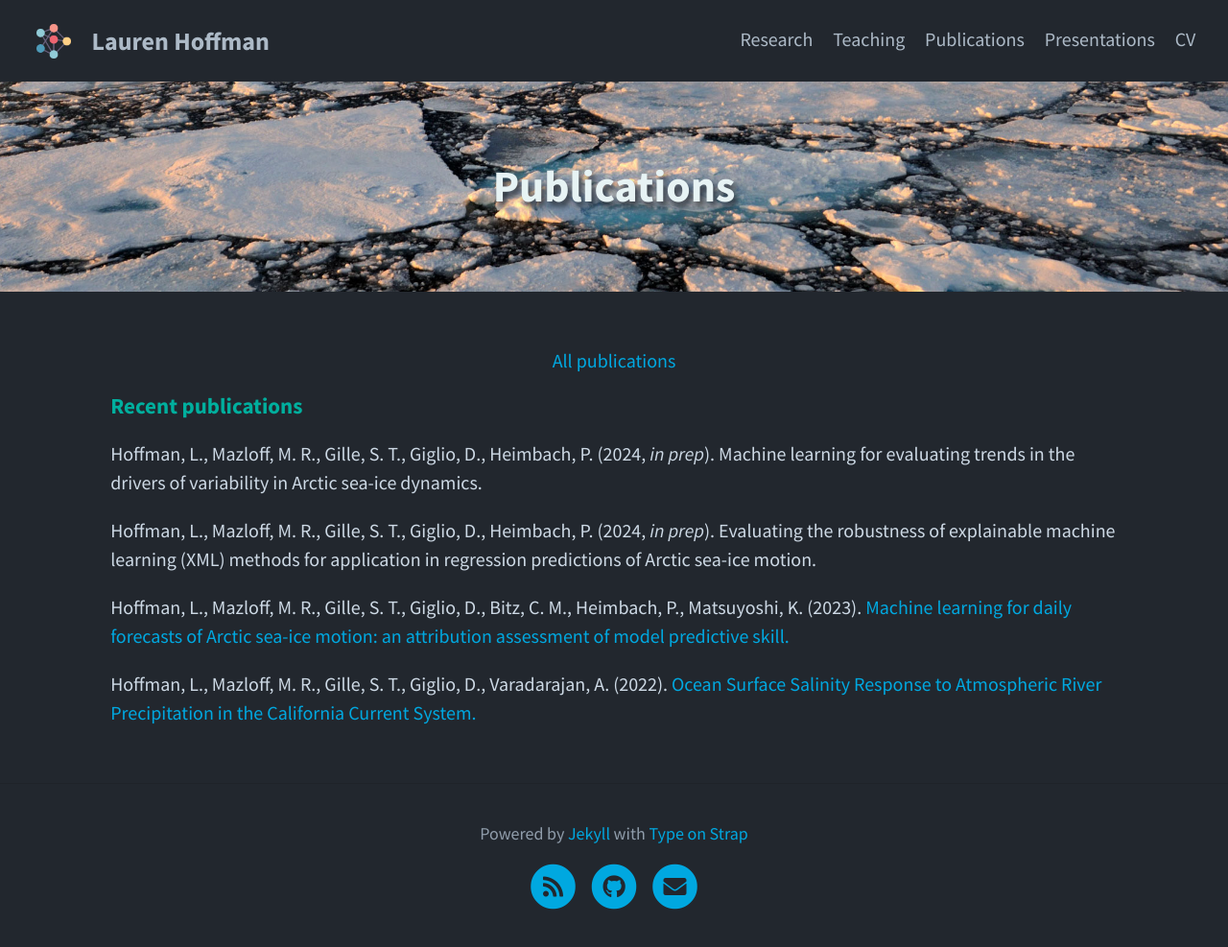
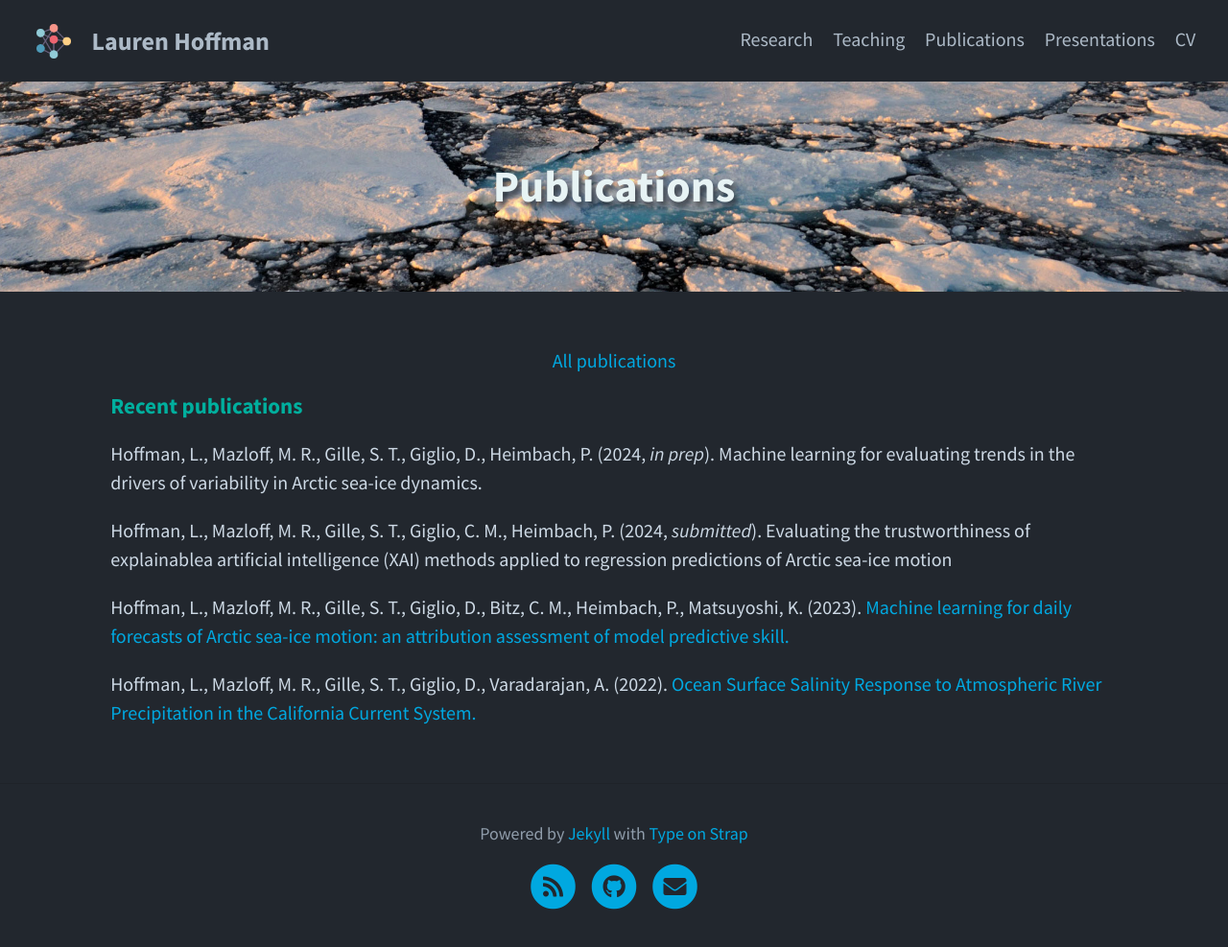
Before and after one commit to lahoffman/lahoffman.github.io, a Jekyll site: the page built from pages/3_publications.html, in a window 1280 px wide. Shown: the whole page at 96% size. Built offline with Jekyll 4.4.1, drawn with Linux system fonts in a browser that asks for light colours.

Commit message:
Update 3_publications.html

```diff
--- a/pages/3_publications.html
+++ b/pages/3_publications.html
@@ -5,11 +5,11 @@
 feature-img: "assets/img/header_seaice.jpg"
 order: 1
 ---
-<p> <center><a class="new-btn" href="https://scholar.google.com/citations?user=xLPpezUAAAAJ&hl=en" target = "_blank">All publications</a></center>
+<p> <center><a class="new-btn" href="https://scholar.google.es/citations?user=IP8_7MwAAAAJ&hl=fr&authuser=1" target = "_blank">All publications</a></center>
 
 <p><H4>Recent publications</H4></p>
 <p> Hoffman, L., Mazloff, M. R., Gille, S. T., Giglio, D., Heimbach, P. (2024, <i>in prep</i>). Machine learning for evaluating trends in the
 drivers of variability in Arctic sea-ice dynamics. </a>
-<p> Hoffman, L., Mazloff, M. R., Gille, S. T., Giglio, D., Heimbach, P. (2024, <i>in prep</i>). Evaluating the robustness of explainable machine learning (XML) methods for application in regression predictions of Arctic sea-ice motion. </a>
+<p> Hoffman, L., Mazloff, M. R., Gille, S. T., Giglio, C. M., Heimbach, P. (2024, <i>submitted</i>). Evaluating the trustworthiness of explainablea artificial intelligence (XAI) methods applied to regression predictions of Arctic sea-ice motion </a>
 <p> Hoffman, L., Mazloff, M. R., Gille, S. T., Giglio, D., Bitz, C. M., Heimbach, P., Matsuyoshi, K. (2023). <a href="https://doi.org/10.1175/AIES-D-23-0004.1" target = "_blank"> Machine learning for daily forecasts of Arctic sea-ice motion: an attribution assessment of model predictive skill. </a>
 <p> Hoffman, L., Mazloff, M. R., Gille, S. T., Giglio, D., Varadarajan, A. (2022). <a href="https://doi.org/10.1175/JPO-D-21-0272.1" target = "_blank"> Ocean Surface Salinity Response to Atmospheric River Precipitation in the California Current System. </a>
```
